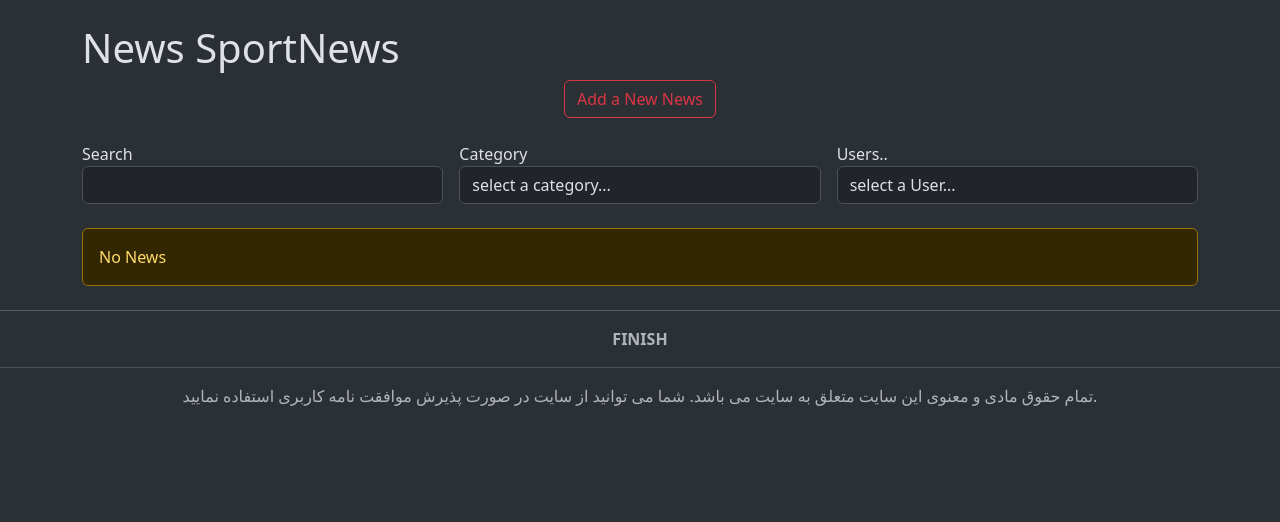
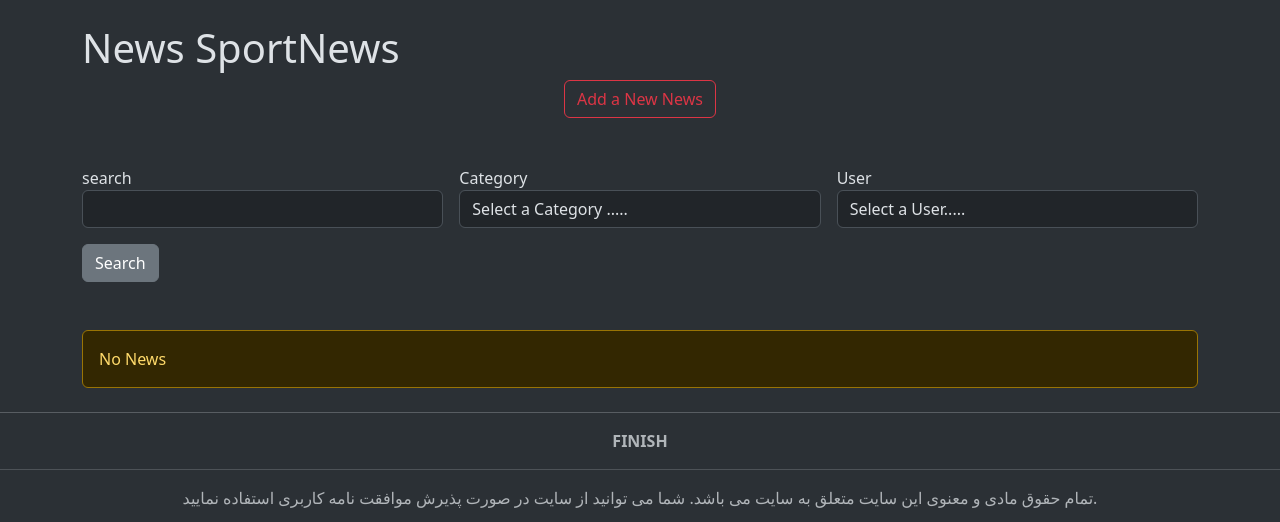
Before and after one commit to DaryaGh/SportNews, a Django app: page /Sport_News/News in a window 1280 px wide. Shown: the part 102-624 px from the top of the page. Run offline with Django 5.2, Linux system fonts and the light colour scheme; the visitor is signed in with stand-in values (Sample User, id 1); data that the repository does not hold is empty; some libraries are stand-ins or nearby versions.

Commit message:
feat : make a form for search

```diff
--- a/Sport_News/templates/Newss.html
+++ b/Sport_News/templates/Newss.html
@@ -13,24 +13,27 @@
         </a>
     </div>
 
-    <section class="my-4">
-        <form class="row g-3" action="{% url 'News_list' %}" method="POST">
+    <section class="my-5">
+        <form class="row g-3" action="{%  url 'News_list' %}" method="POST">
             {% csrf_token %}
             <div class="col-md-4">
-                <label for="search">Search</label>
+                <label for="search">search</label>
                 <input type="text" class="form-control" name="q" id="search">
             </div>
             <div class="col-md-4">
-                <label for="search">Category</label>
+                <label for="">Category</label>
                 <select class="form-control">
-                    <option>select a category...</option>
+                    <option>Select a Category .....</option>
                 </select>
             </div>
             <div class="col-md-4">
-                <label for="search">Users..</label>
+                <label for="">User</label>
                 <select class="form-control">
-                    <option>select a User...</option>
+                    <option>Select a User.....</option>
                 </select>
+            </div>
+            <div class="col-md-6">
+                <button class="btn btn-secondary">Search</button>
             </div>
         </form>
     </section>
```
